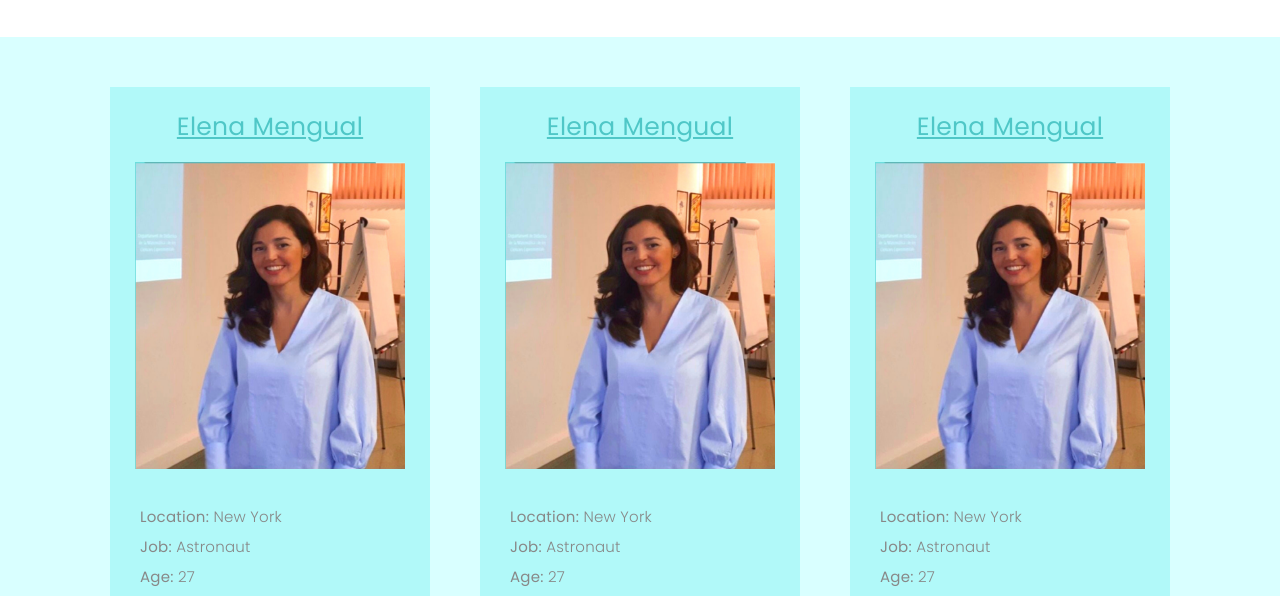
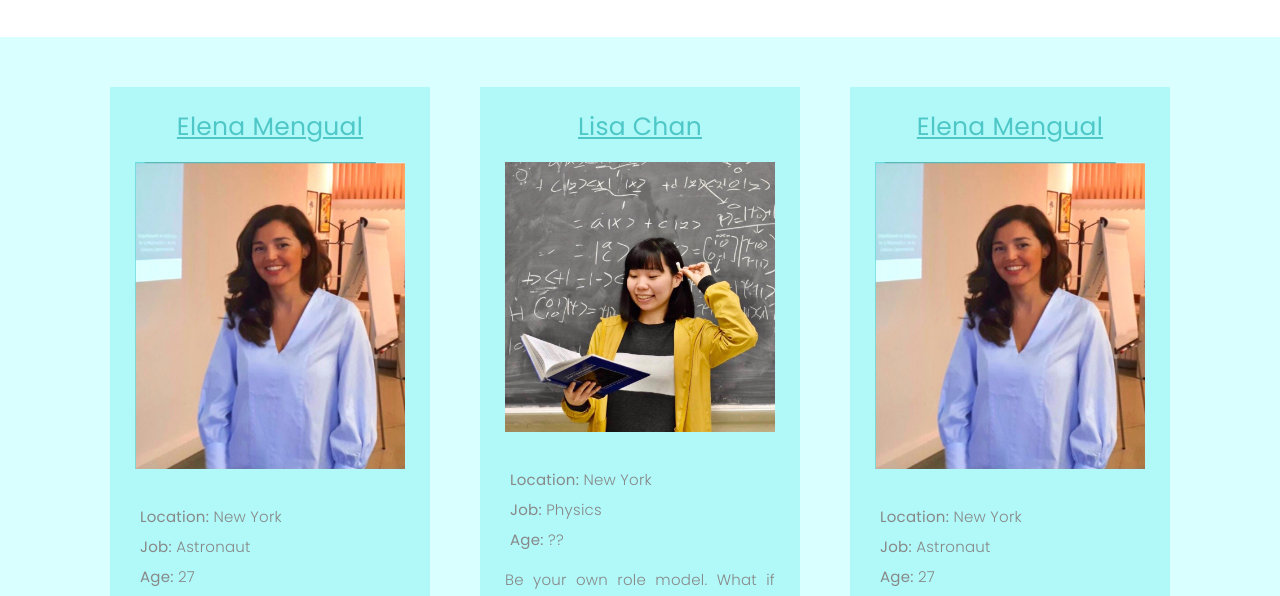
Before and after one commit to GenerationWhyProject/Generation-Why, a plain HTML site: page all_women.html in a window 1280 px wide. Shown: the part 178-774 px from the top of the page. Drawn offline with Linux system fonts and the light colour scheme.

Commit message:
Update all_women.html

```diff
--- a/all_women.html
+++ b/all_women.html
@@ -137,22 +137,22 @@ https://templatemo.com/tm-540-lava-landing-page
                 </a>
                 <!-- Elena Mengual End -->
 
-                <!-- Elena Mengual -->
+                <!-- Lisa Chan -->
                 <a href="women.html">
                     <div class="element">
                         <div class="text">
-                            <h3>Elena Mengual</h3>
+                            <h3>Lisa Chan</h3>
                             <div>
-                                <img src="assets/images/women/elena/main.png">
+                                <img src="assets/images/women/lisa_chan/main.jpg">
                             </div>
 
                             <div class="element__text">
                                 <p><b>Location: </b>New York</p>
-                                <p><b>Job: </b>Astronaut</p>
-                                <p><b>Age: </b>27</p>
+                                <p><b>Job: </b>Physics</p>
+                                <p><b>Age: </b>??</p>
                             </div>
 
-                            <p> Lorem ipsum dolor sit amet, consectetur adipiscing elit. </p>
+                            <p> Be your own role model. What if you're not the one who follows but the one who is meant to lead? </p>
 
                         </div>
 
```
